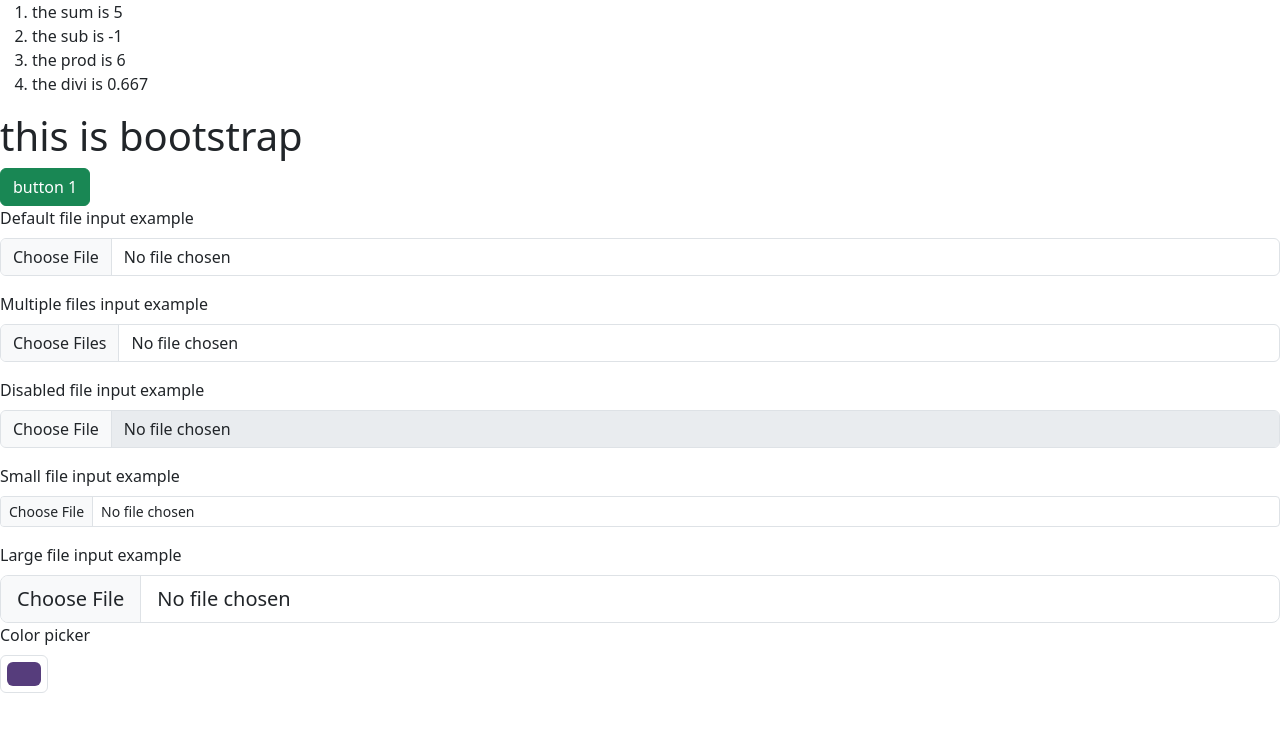
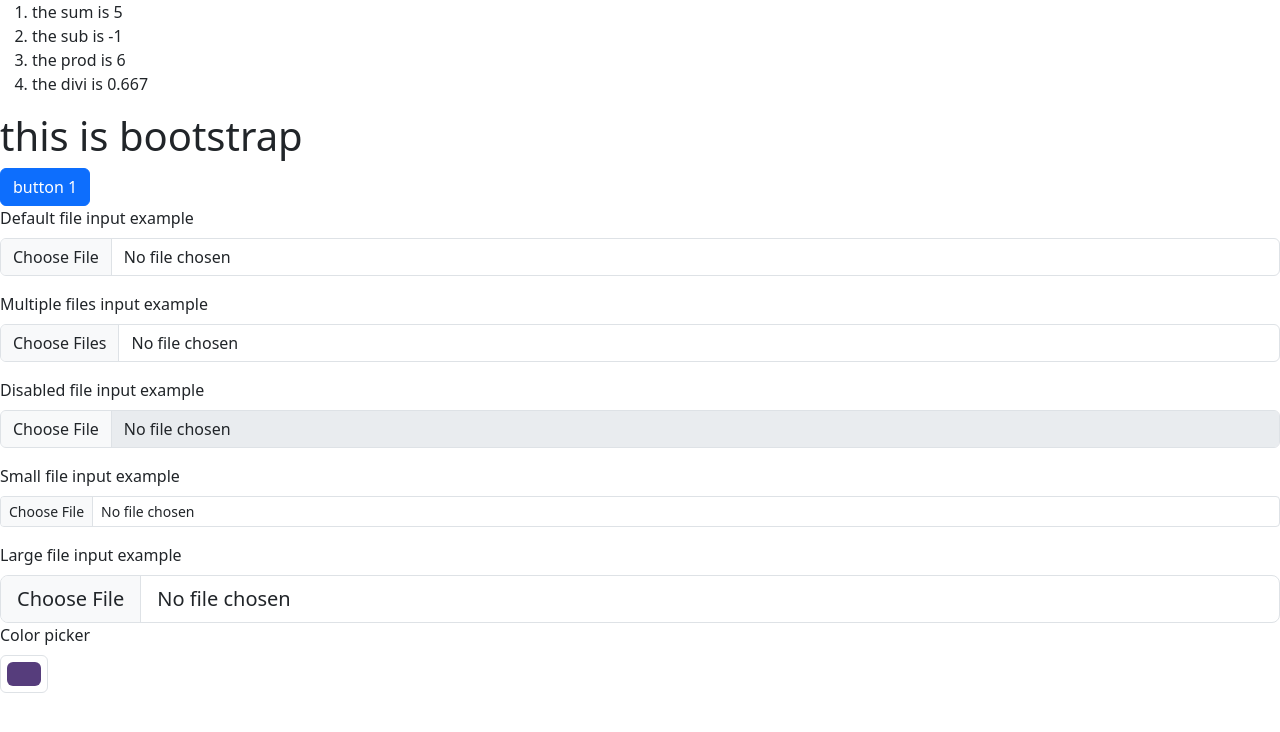
Before and after one commit to Aditi-Gupta-dev/reactbootstrapbasics, a React (Create React App) app: page / in a window 1280 px wide. Shown: the top 732 px of the page. Built offline with nearby package versions, Linux system fonts and the light colour scheme; a web font is replaced by a local one.

Commit message:
bootstrap

```diff
--- a/src/Bootstrap.jsx
+++ b/src/Bootstrap.jsx
@@ -5,7 +5,7 @@
   return (
     <>
         <h1>this is bootstrap</h1>
-        <button className="btn btn-success">button 1</button>
+        <button className="btn btn-primary">button 1</button>
         <div className="mb-3">
   <label for="formFile" className="form-label">Default file input example</label>
   <input className="form-control" type="file" id="formFile"/>
@@ -33,4 +33,4 @@
   )
 }
 
-export default Bootstrap
+export default Bootstrap;
```
